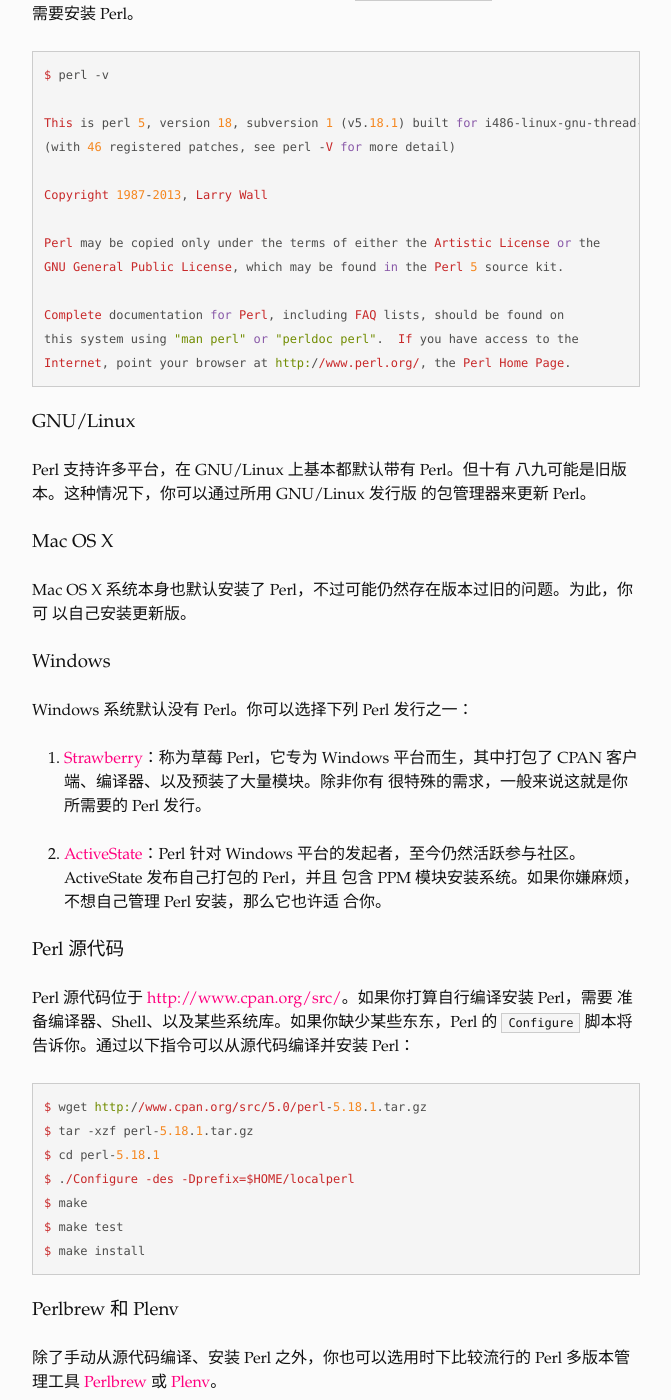
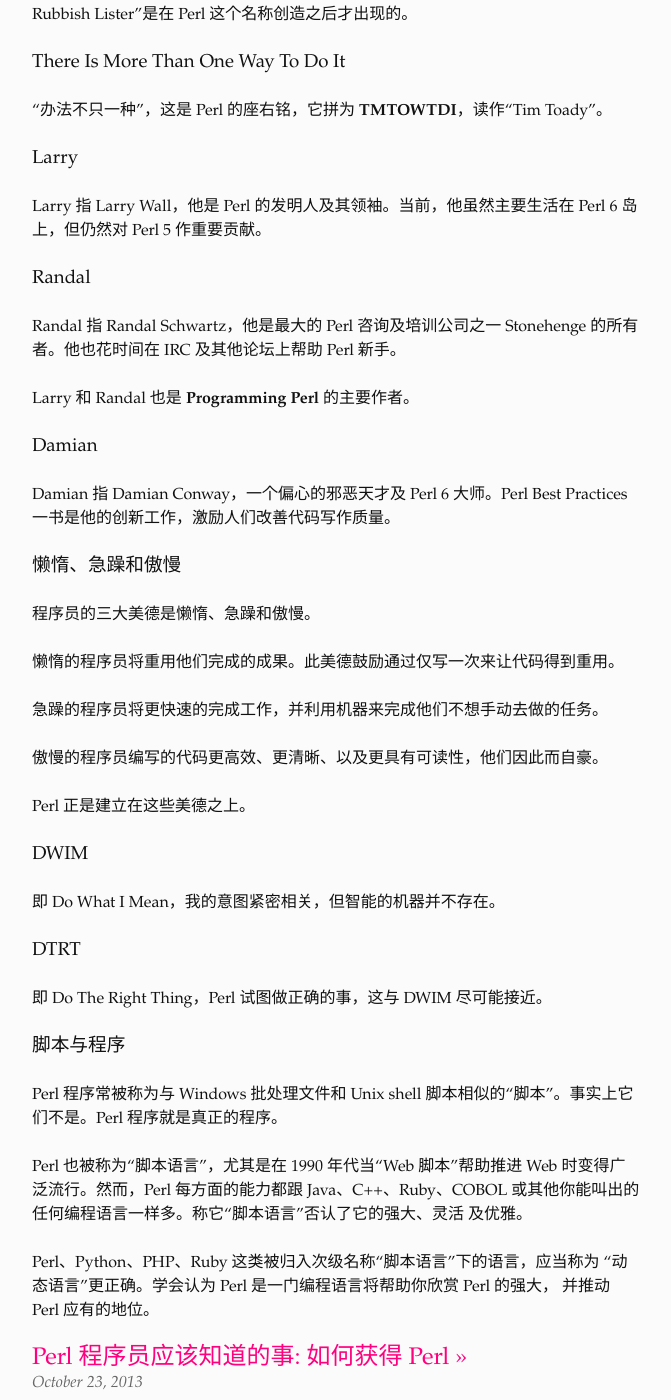
Before and after one commit to xuxiaodong/xuxiaodong.github.com, a Jekyll site: the page built from index.html, in a window 1280 px wide and 1400 px high, scrolled down 501 px. Shown: the whole window, without its empty margins (304-975 px from the left). Built offline with Jekyll 4.4.1, drawn with Linux system fonts in a browser that asks for light colours; Markdown is read by kramdown in place of the engine named in the settings; some of the changed text lies outside the part shown.

Commit message:
add new post

````diff
--- a/_config.yml
+++ b/_config.yml
@@ -1,4 +1,4 @@
 markdown: redcarpet
 redcarpet:
-    extensions: ["fenced_code_blocks", "autolink", "tables", "strikethrough", "footnotes"]
+    extensions: ["fenced_code_blocks", "autolink", "tables"]
 permalink: ./:year/:month/:day/:title.html
--- a/_posts/2013-10-23-things-perl-programmer-should-know-how-to-get-perl.markdown
+++ b/_posts/2013-10-23-things-perl-programmer-should-know-how-to-get-perl.markdown
@@ -19,7 +19,7 @@
 那么说明你的系统已经具有 Perl。反之，如果你看到的是类似 `command not found`
 这样的输出，那么你需要安装 Perl。
 
-```bash
+```
 $ perl -v
 
 This is perl 5, version 18, subversion 1 (v5.18.1) built for i486-linux-gnu-thread-multi-64int
@@ -65,7 +65,7 @@
 准备编译器、Shell、以及某些系统库。如果你缺少某些东东，Perl 的 `Configure`
 脚本将告诉你。通过以下指令可以从源代码编译并安装 Perl：
 
-```bash
+```
 $ wget http://www.cpan.org/src/5.0/perl-5.18.1.tar.gz
 $ tar -xzf perl-5.18.1.tar.gz
 $ cd perl-5.18.1
--- /dev/null
+++ b/_posts/2013-10-24-things-perl-programmer-should-know-terms.markdown
@@ -0,0 +1,74 @@
+---
+layout: post
+title: 'Perl 程序员应该知道的事: 术语'
+date: 2013-10-24 16:05
+post-link: http://perl101.org/terms.html
+---
+
+### Perl、perl 及 PERL
+
+Perl 指语言名称。
+
+perl 为解释器，它用来执行 Perl 源文件。
+
+PERL 则是错误的称法。
+
+### Perl 不是溯写词
+
+回溯词“Practical Extraction and Reporting Language”和“Pathologically Eclectic
+Rubbish Lister”是在 Perl 这个名称创造之后才出现的。
+
+### There Is More Than One Way To Do It
+
+“办法不只一种”，这是 Perl 的座右铭，它拼为 **TMTOWTDI**，读作“Tim Toady”。
+
+### Larry
+
+Larry 指 Larry Wall，他是 Perl 的发明人及其领袖。当前，他虽然主要生活在 Perl 6
+岛上，但仍然对 Perl 5 作重要贡献。
+
+### Randal
+
+Randal 指 Randal Schwartz，他是最大的 Perl 咨询及培训公司之一 Stonehenge
+的所有者。他也花时间在 IRC 及其他论坛上帮助 Perl 新手。
+
+Larry 和 Randal 也是 __Programming Perl__ 的主要作者。
+
+### Damian
+
+Damian 指 Damian Conway，一个偏心的邪恶天才及 Perl 6 大师。Perl Best Practices
+一书是他的创新工作，激励人们改善代码写作质量。
+
+### 懒惰、急躁和傲慢
+
+程序员的三大美德是懒惰、急躁和傲慢。
+
+懒惰的程序员将重用他们完成的成果。此美德鼓励通过仅写一次来让代码得到重用。
+
+急躁的程序员将更快速的完成工作，并利用机器来完成他们不想手动去做的任务。
+
+傲慢的程序员编写的代码更高效、更清晰、以及更具有可读性，他们因此而自豪。
+
+Perl 正是建立在这些美德之上。
+
+### DWIM
+
+即 Do What I Mean，我的意图紧密相关，但智能的机器并不存在。
+
+### DTRT
+
+即 Do The Right Thing，Perl 试图做正确的事，这与 DWIM 尽可能接近。
+
+### 脚本与程序
+
+Perl 程序常被称为与 Windows 批处理文件和 Unix shell
+脚本相似的“脚本”。事实上它们不是。Perl 程序就是真正的程序。
+
+Perl 也被称为“脚本语言”，尤其是在 1990 年代当“Web 脚本”帮助推进 Web
+时变得广泛流行。然而，Perl 每方面的能力都跟 Java、C++、Ruby、COBOL
+或其他你能叫出的任何编程语言一样多。称它“脚本语言”否认了它的强大、灵活
+及优雅。
+
+Perl、Python、PHP、Ruby 这类被归入次级名称“脚本语言”下的语言，应当称为
+“动态语言”更正确。学会认为 Perl 是一门编程语言将帮助你欣赏 Perl 的强大，
+并推动 Perl 应有的地位。
````
